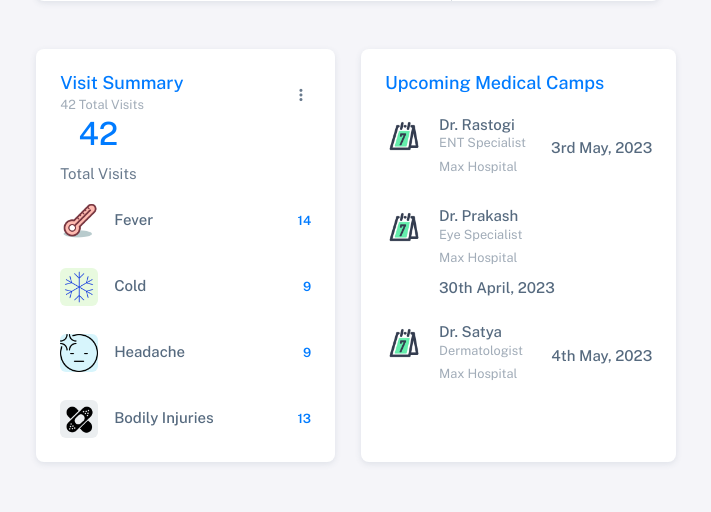
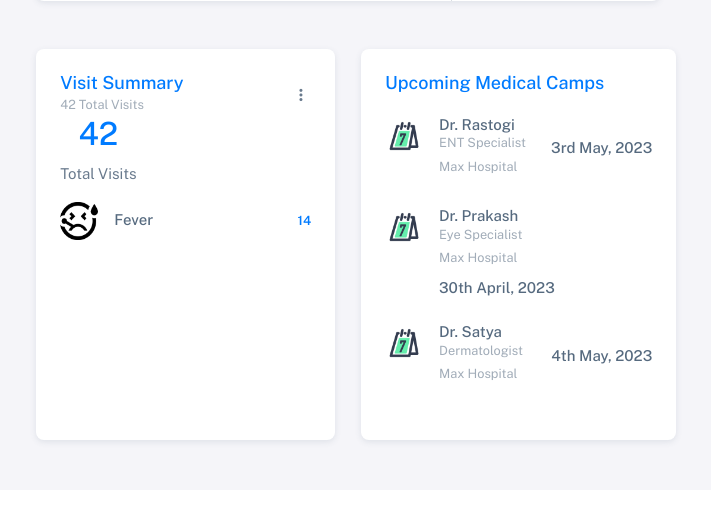
Before and after one commit to AjeetVerma12/healthEase, a Flask app: page /dashboard in a window 1280 px wide. Shown: the part 843-1355 px from the top of the page, without its empty margins (269-980 px from the left). After the commit the page ends 1289 px from the top, so only its background shows below. Run offline with Flask 3, Linux system fonts and the light colour scheme; the visitor is signed in with stand-in values (Sample User, id 1); data that the repository does not hold is empty; some libraries are stand-ins or nearby versions.

Commit message:
Dashboard changes

```diff
--- a/HealthEase/app.py
+++ b/HealthEase/app.py
@@ -37,15 +37,19 @@
         password = request.form['PatientPassword']
 
 
-        query = "SELECT * FROM LoginPatient WHERE enroll=%s AND pass=%s"
-        values = (enroll, password)
-        cursor.execute(query, values)
-        result = cursor.fetchone()
+        query = "SELECT * FROM LoginPatient WHERE enroll = %s AND pass=%s"
+        # query = "SELECT * FROM LoginPatient where enroll = '" + enroll+ "' and pass = '" + password+ "'"
+
+        values=(enroll,password)
+        cursor.execute(query,values)
+        print(query)
+        result = cursor.fetchall()
+        print(result)
 
         # If login credentials are correct, redirect to home page
         if result:
             session["loggedin"] = True
-            session["enroll"]=result['enroll']
+            session["enroll"]= enroll
             return redirect(url_for('home'))
 
         # If login credentials are incorrect, show error message
@@ -93,13 +97,35 @@
 @app.route('/request' , methods=['GET','POST'])
 def requests():
     # check if user is logged in or not
+    if 'loggedin' in session:
+        if 'enroll' in session:
+            if request.method == 'POST':
+                # return render_template('request.html')
+            #Get Form data
+                name= request.form['Pname']
+                number=request.form['number']
+                enroll= request.form['enroll']
+                gender= request.form['gender']
+                age= request.form['age']
+                requirement= request.form['requirement']
+                medname= request.form['medname']
+                symptoms=request.form['symptoms']
+                prescription=request.files['prescription']
+
+                query= "Insert into requests values(%s,%s,%s,%s,%s,%s,%s,%s)"
+                values=(name,number,enroll,gender,age,requirement,medname,symptoms)
+                cursor.execute(query,values)
+
+                return redirect(url_for('home'))
+
+    else:
+        return redirect(url_for('LoginPatient'))
+
     return render_template('request.html')
-#     if request.method == 'POST':
-#         #Get Form data
-#         name= request.form['name']
+
         #session['name']= fetch from mysql
     # if 'user_id' in session:
-    #     # Connect to the MySQL database
+        # Connect to the MySQL database
     #     cnx = mysql.connector.connect(**db_config)
     #     cursor = cnx.cursor()
 
--- a/HealthEase/static/assets/js/dashboards-analytics.js
+++ b/HealthEase/static/assets/js/dashboards-analytics.js
@@ -420,172 +420,172 @@
 
   // Order Statistics Chart
   // --------------------------------------------------------------------
-  const chartOrderStatistics = document.querySelector('#orderStatisticsChart'),
-    orderChartConfig = {
-      chart: {
-        height: 165,
-        width: 130,
-        type: 'donut'
-      },
-      labels: ['Electronic', 'Sports', 'Decor', 'Fashion'],
-      series: [85, 15, 50, 50],
-      colors: [config.colors.primary, config.colors.secondary, config.colors.info, config.colors.success],
-      stroke: {
-        width: 5,
-        colors: cardColor
-      },
-      dataLabels: {
-        enabled: false,
-        formatter: function (val, opt) {
-          return parseInt(val) + '%';
-        }
-      },
-      legend: {
-        show: false
-      },
-      grid: {
-        padding: {
-          top: 0,
-          bottom: 0,
-          right: 15
-        }
-      },
-      plotOptions: {
-        pie: {
-          donut: {
-            size: '75%',
-            labels: {
-              show: true,
-              value: {
-                fontSize: '1.5rem',
-                fontFamily: 'Public Sans',
-                color: headingColor,
-                offsetY: -15,
-                formatter: function (val) {
-                  return parseInt(val) + '%';
-                }
-              },
-              name: {
-                offsetY: 20,
-                fontFamily: 'Public Sans'
-              },
-              total: {
-                show: true,
-                fontSize: '0.8125rem',
-                color: axisColor,
-                label: 'Weekly',
-                formatter: function (w) {
-                  return '38%';
-                }
-              }
-            }
-          }
-        }
-      }
-    };
-  if (typeof chartOrderStatistics !== undefined && chartOrderStatistics !== null) {
-    const statisticsChart = new ApexCharts(chartOrderStatistics, orderChartConfig);
-    statisticsChart.render();
-  }
+  // const chartOrderStatistics = document.querySelector('#orderStatisticsChart'),
+  //   orderChartConfig = {
+  //     chart: {
+  //       height: 165,
+  //       width: 130,
+  //       type: 'donut'
+  //     },
+  //     labels: ['Electronic', 'Sports', 'Decor', 'Fashion'],
+  //     series: [85, 15, 50, 50],
+  //     colors: [config.colors.primary, config.colors.secondary, config.colors.info, config.colors.success],
+  //     stroke: {
+  //       width: 5,
+  //       colors: cardColor
+  //     },
+  //     dataLabels: {
+  //       enabled: false,
+  //       formatter: function (val, opt) {
+  //         return parseInt(val) + '%';
+  //       }
+  //     },
+  //     legend: {
+  //       show: false
+  //     },
+  //     grid: {
+  //       padding: {
+  //         top: 0,
+  //         bottom: 0,
+  //         right: 15
+  //       }
+  //     },
+  //     plotOptions: {
+  //       pie: {
+  //         donut: {
+  //           size: '75%',
+  //           labels: {
+  //             show: true,
+  //             value: {
+  //               fontSize: '1.5rem',
+  //               fontFamily: 'Public Sans',
+  //               color: headingColor,
+  //               offsetY: -15,
+  //               formatter: function (val) {
+  //                 return parseInt(val) + '%';
+  //               }
+  //             },
+  //             name: {
+  //               offsetY: 20,
+  //               fontFamily: 'Public Sans'
+  //             },
+  //             total: {
+  //               show: true,
+  //               fontSize: '0.8125rem',
+  //               color: axisColor,
+  //               label: 'Weekly',
+  //               formatter: function (w) {
+  //                 return '38%';
+  //               }
+  //             }
+  //           }
+  //         }
+  //       }
+  //     }
+  //   };
+  // if (typeof chartOrderStatistics !== undefined && chartOrderStatistics !== null) {
+  //   const statisticsChart = new ApexCharts(chartOrderStatistics, orderChartConfig);
+  //   statisticsChart.render();
+  // }
 
-  // Income Chart - Area chart
-  // --------------------------------------------------------------------
-  const incomeChartEl = document.querySelector('#incomeChart'),
-    incomeChartConfig = {
-      series: [
-        {
-          data: [24, 21, 30, 22, 42, 26, 35, 29]
-        }
-      ],
-      chart: {
-        height: 215,
-        parentHeightOffset: 0,
-        parentWidthOffset: 0,
-        toolbar: {
-          show: false
-        },
-        type: 'area'
-      },
-      dataLabels: {
-        enabled: false
-      },
-      stroke: {
-        width: 2,
-        curve: 'smooth'
-      },
-      legend: {
-        show: false
-      },
-      markers: {
-        size: 6,
-        colors: 'transparent',
-        strokeColors: 'transparent',
-        strokeWidth: 4,
-        discrete: [
-          {
-            fillColor: config.colors.white,
-            seriesIndex: 0,
-            dataPointIndex: 7,
-            strokeColor: config.colors.primary,
-            strokeWidth: 2,
-            size: 6,
-            radius: 8
-          }
-        ],
-        hover: {
-          size: 7
-        }
-      },
-      colors: [config.colors.primary],
-      fill: {
-        type: 'gradient',
-        gradient: {
-          shade: shadeColor,
-          shadeIntensity: 0.6,
-          opacityFrom: 0.5,
-          opacityTo: 0.25,
-          stops: [0, 95, 100]
-        }
-      },
-      grid: {
-        borderColor: borderColor,
-        strokeDashArray: 3,
-        padding: {
-          top: -20,
-          bottom: -8,
-          left: -10,
-          right: 8
-        }
-      },
-      xaxis: {
-        categories: ['', 'Jan', 'Feb', 'Mar', 'Apr', 'May', 'Jun', 'Jul'],
-        axisBorder: {
-          show: false
-        },
-        axisTicks: {
-          show: false
-        },
-        labels: {
-          show: true,
-          style: {
-            fontSize: '13px',
-            colors: axisColor
-          }
-        }
-      },
-      yaxis: {
-        labels: {
-          show: false
-        },
-        min: 10,
-        max: 50,
-        tickAmount: 4
-      }
-    };
-  if (typeof incomeChartEl !== undefined && incomeChartEl !== null) {
-    const incomeChart = new ApexCharts(incomeChartEl, incomeChartConfig);
-    incomeChart.render();
-  }
+  // // Income Chart - Area chart
+  // // --------------------------------------------------------------------
+  // const incomeChartEl = document.querySelector('#incomeChart'),
+  //   incomeChartConfig = {
+  //     series: [
+  //       {
+  //         data: [24, 21, 30, 22, 42, 26, 35, 29]
+  //       }
+  //     ],
+  //     chart: {
+  //       height: 215,
+  //       parentHeightOffset: 0,
+  //       parentWidthOffset: 0,
+  //       toolbar: {
+  //         show: false
+  //       },
+  //       type: 'area'
+  //     },
+  //     dataLabels: {
+  //       enabled: false
+  //     },
+  //     stroke: {
+  //       width: 2,
+  //       curve: 'smooth'
+  //     },
+  //     legend: {
+  //       show: false
+  //     },
+  //     markers: {
+  //       size: 6,
+  //       colors: 'transparent',
+  //       strokeColors: 'transparent',
+  //       strokeWidth: 4,
+  //       discrete: [
+  //         {
+  //           fillColor: config.colors.white,
+  //           seriesIndex: 0,
+  //           dataPointIndex: 7,
+  //           strokeColor: config.colors.primary,
+  //           strokeWidth: 2,
+  //           size: 6,
+  //           radius: 8
+  //         }
+  //       ],
+  //       hover: {
+  //         size: 7
+  //       }
+  //     },
+  //     colors: [config.colors.primary],
+  //     fill: {
+  //       type: 'gradient',
+  //       gradient: {
+  //         shade: shadeColor,
+  //         shadeIntensity: 0.6,
+  //         opacityFrom: 0.5,
+  //         opacityTo: 0.25,
+  //         stops: [0, 95, 100]
+  //       }
+  //     },
+  //     grid: {
+  //       borderColor: borderColor,
+  //       strokeDashArray: 3,
+  //       padding: {
+  //         top: -20,
+  //         bottom: -8,
+  //         left: -10,
+  //         right: 8
+  //       }
+  //     },
+  //     xaxis: {
+  //       categories: ['', 'Jan', 'Feb', 'Mar', 'Apr', 'May', 'Jun', 'Jul'],
+  //       axisBorder: {
+  //         show: false
+  //       },
+  //       axisTicks: {
+  //         show: false
+  //       },
+  //       labels: {
+  //         show: true,
+  //         style: {
+  //           fontSize: '13px',
+  //           colors: axisColor
+  //         }
+  //       }
+  //     },
+  //     yaxis: {
+  //       labels: {
+  //         show: false
+  //       },
+  //       min: 10,
+  //       max: 50,
+  //       tickAmount: 4
+  //     }
+  //   };
+  // if (typeof incomeChartEl !== undefined && incomeChartEl !== null) {
+  //   const incomeChart = new ApexCharts(incomeChartEl, incomeChartConfig);
+  //   incomeChart.render();
+  // }
 
   // Expenses Mini Chart - Radial Chart
   // --------------------------------------------------------------------
--- a/HealthEase/templates/LoginPatient.html
+++ b/HealthEase/templates/LoginPatient.html
@@ -15,11 +15,11 @@
 			<form class="login" method="POST" action="{{ url_for('LoginPatient') }}">
 				<div class="login__field">
 					<i class="login__icon fas fa-user"></i>
-					<input type="text" class="login__input" placeholder="Enrollment Number" required name="PatientEnrollment">
+					<input type="text" class="login__input" placeholder="Enrollment Number" name="PatientEnrollment">
 				</div>
 				<div class="login__field">
 					<i class="login__icon fas fa-lock"></i>
-					<input type="password" class="login__input" placeholder="Password" required name="PatientPassword">
+					<input type="password" class="login__input" placeholder="Password"  name="PatientPassword">
 				</div>
 				<button class="button login__submit">
 					<span class="button__text">Log In Now</span>
--- a/HealthEase/templates/dashboard.html
+++ b/HealthEase/templates/dashboard.html
@@ -481,7 +481,7 @@
                             You have no <span class="fw-bold">active</span> prescription as of now.
                           </p>
 
-                          <a href="javascript:;" class="btn btn-sm btn-outline-primary">View Prescriptions</a>
+                          <a href="{{url_for('yourprescriptions')}}" class="btn btn-sm btn-outline-primary">View Prescriptions</a>
                         </div>
                       </div>
                       <div class="col-sm-5 text-center text-sm-left">
@@ -682,10 +682,11 @@
                         <div id="orderStatisticsChart"></div>
                       </div>
                       <ul class="p-0 m-0">
+
                         <li class="d-flex mb-4 pb-1">
                           <div class="avatar flex-shrink-0 me-3">
                             <img
-                            src="../static/assets/img/icons/unicons/thermometer.png"
+                            src="../static/assets/img/icons/unicons/sick.png"
                             class="rounded"
                           />
                           </div>
@@ -698,7 +699,7 @@
                             </div>
                           </div>
                         </li>
-                        <li class="d-flex mb-4 pb-1">
+                        <!-- <li class="d-flex mb-4 pb-1">
                           <div class="avatar flex-shrink-0 me-3">
                             <span class="avatar-initial rounded bg-label-success">
                               <img
@@ -715,12 +716,12 @@
                               <small class="fw-semibold">9</small>
                             </div>
                           </div>
-                        </li>
-                        <li class="d-flex mb-4 pb-1">
+                        </li> -->
+                        <!-- <li class="d-flex mb-4 pb-1">
                           <div class="avatar flex-shrink-0 me-3">
                             <span class="avatar-initial rounded bg-label-info">
                               <img
-                              src="../static/assets/img/icons/unicons/headache.png"
+                              src="../static/assets/img/icons/unicons/sick.png"
                               class="rounded"
                             />                            </span>
                           </div>
@@ -732,8 +733,8 @@
                               <small class="fw-semibold">9</small>
                             </div>
                           </div>
-                        </li>
-                        <li class="d-flex">
+                        </li> -->
+                        <!-- <li class="d-flex">
                           <div class="avatar flex-shrink-0 me-3">
                             <span class="avatar-initial rounded bg-label-secondary"
                               >
@@ -751,7 +752,7 @@
                               <small class="fw-semibold">13</small>
                             </div>
                           </div>
-                        </li>
+                        </li> -->
                       </ul>
                     </div>
                   </div>
@@ -836,6 +837,82 @@
       <!-- Overlay -->
       <div class="layout-overlay layout-menu-toggle"></div>
     </div>
+    <script>
+      (function(){
+        let cardColor, headingColor, axisColor, shadeColor, borderColor;
+
+        cardColor = config.colors.white;
+        headingColor = config.colors.headingColor;
+        axisColor = config.colors.axisColor;
+        borderColor = config.colors.borderColor;
+      const chartOrderStatistics = document.querySelector('#orderStatisticsChart'),
+    orderChartConfig = {
+      chart: {
+        height: 165,
+        width: 130,
+        type: 'donut'
+      },
+      labels: ['Electronic', 'Sports', 'Decor', 'Fashion'],
+      series: [85, 15, 50, 50],
+      colors: [config.colors.primary, config.colors.secondary, config.colors.info, config.colors.success],
+      stroke: {
+        width: 5,
+        colors: cardColor
+      },
+      dataLabels: {
+        enabled: false,
+        formatter: function (val, opt) {
+          return parseInt(val) + '%';
+        }
+      },
+      legend: {
+        show: false
+      },
+      grid: {
+        padding: {
+          top: 0,
+          bottom: 0,
+          right: 15
+        }
+      },
+      plotOptions: {
+        pie: {
+          donut: {
+            size: '75%',
+            labels: {
+              show: true,
+              value: {
+                fontSize: '1.5rem',
+                fontFamily: 'Public Sans',
+                color: headingColor,
+                offsetY: -15,
+                formatter: function (val) {
+                  return parseInt(val) + '%';
+                }
+              },
+              name: {
+                offsetY: 20,
+                fontFamily: 'Public Sans'
+              },
+              total: {
+                show: true,
+                fontSize: '0.8125rem',
+                color: axisColor,
+                label: 'Weekly',
+                formatter: function (w) {
+                  return '38%';
+                }
+              }
+            }
+          }
+        }
+      }
+    };
+  if (typeof chartOrderStatistics !== undefined && chartOrderStatistics !== null) {
+    const statisticsChart = new ApexCharts(chartOrderStatistics, orderChartConfig);
+    statisticsChart.render();
+  }})();
+    </script>
     <!-- / Layout wrapper -->
 
     <!-- Core JS -->
```
Also changed, not shown: HealthEase/templates/request.html (+12 -12 lines), HealthEase/static/assets/img/icons/unicons/sick.png (added).
